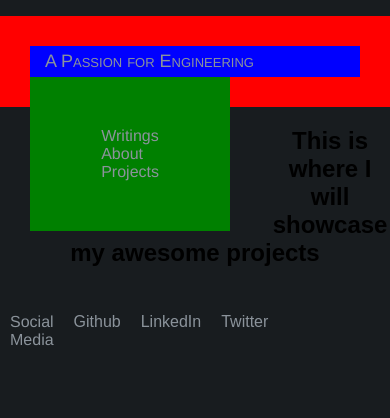
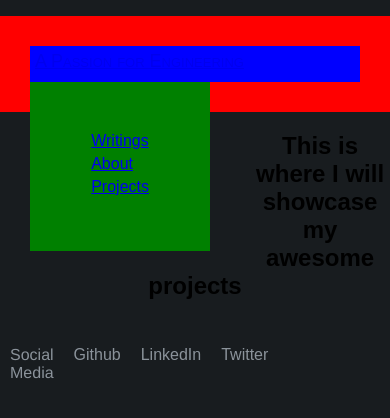
Before and after one commit to dave5801/Portfolio, a React (Create React App) app in the folder portfolio-site/: page /projects in a window 390 px wide. Shown: the top 418 px of the page. Built offline with nearby package versions, Linux system fonts and the light colour scheme.

Commit message:
spacing is correct but the underlines won't go away

```diff
--- a/portfolio-site/src/scenes/home/navigation/navbar.css
+++ b/portfolio-site/src/scenes/home/navigation/navbar.css
@@ -11,16 +11,17 @@
     padding: 30px;
    /* padding-bottom: 30px;*/
   /* display: block;*/
+
 }
 
-.Navbar-elements li a{
+.Navbar-elements li .Link{
     padding-top: 50px;
     padding-right: 10px;
     padding-bottom: 5px;
     padding-left: 10px;
     font-family: Helvetica;
     color: #8b939b;
-    text-decoration: none;
+    /*text-decoration: none;*/
 }
 
 .Nav-left {
@@ -30,7 +31,7 @@
     list-style: none;
     padding: 5px;
     float:left;
-
+    text-decoration: none;
 }
 
 .Nav-right {
@@ -73,7 +74,7 @@
         padding: 50px;
         text-align: left;
     }
-    .Navbar-elements li a{
+    .Navbar-elements li {
         padding-bottom: 5px;
     }
     /*
```
